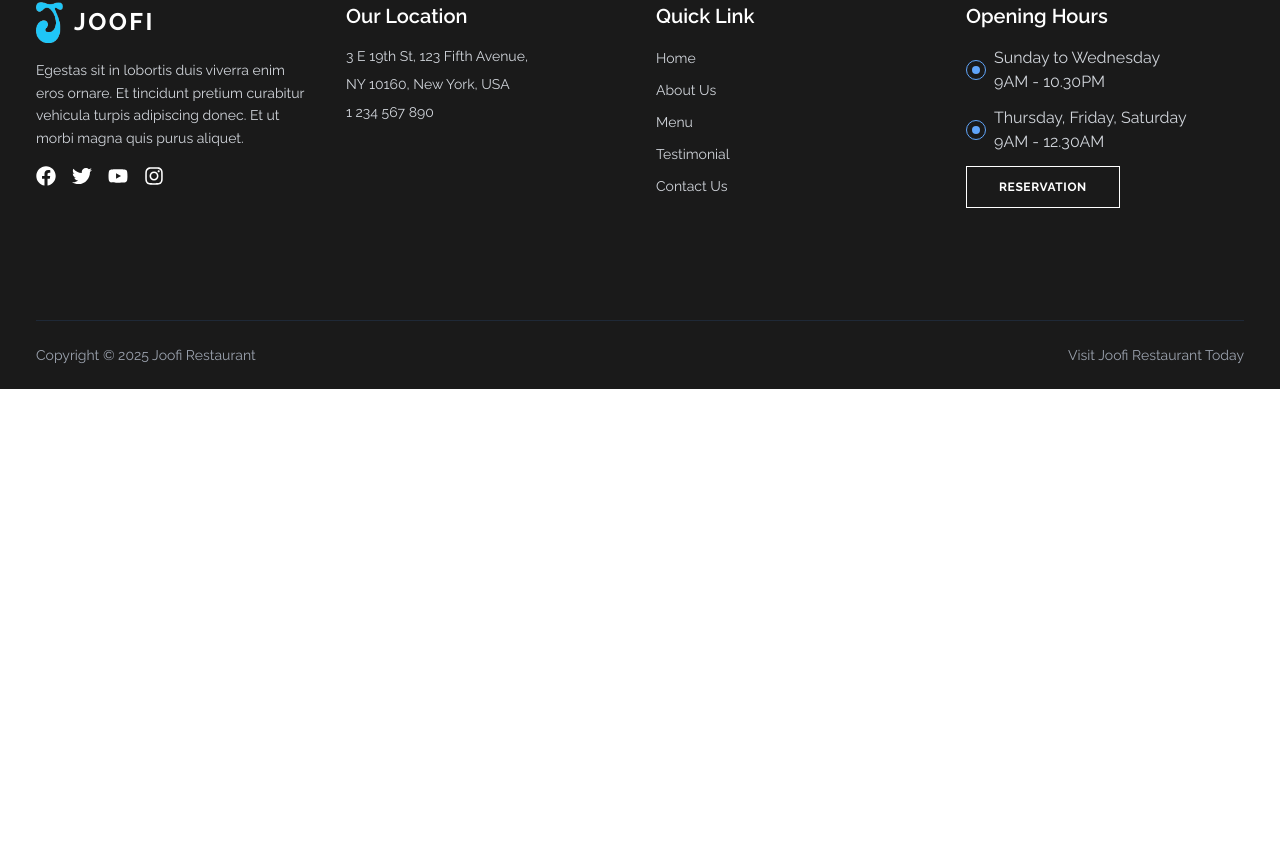
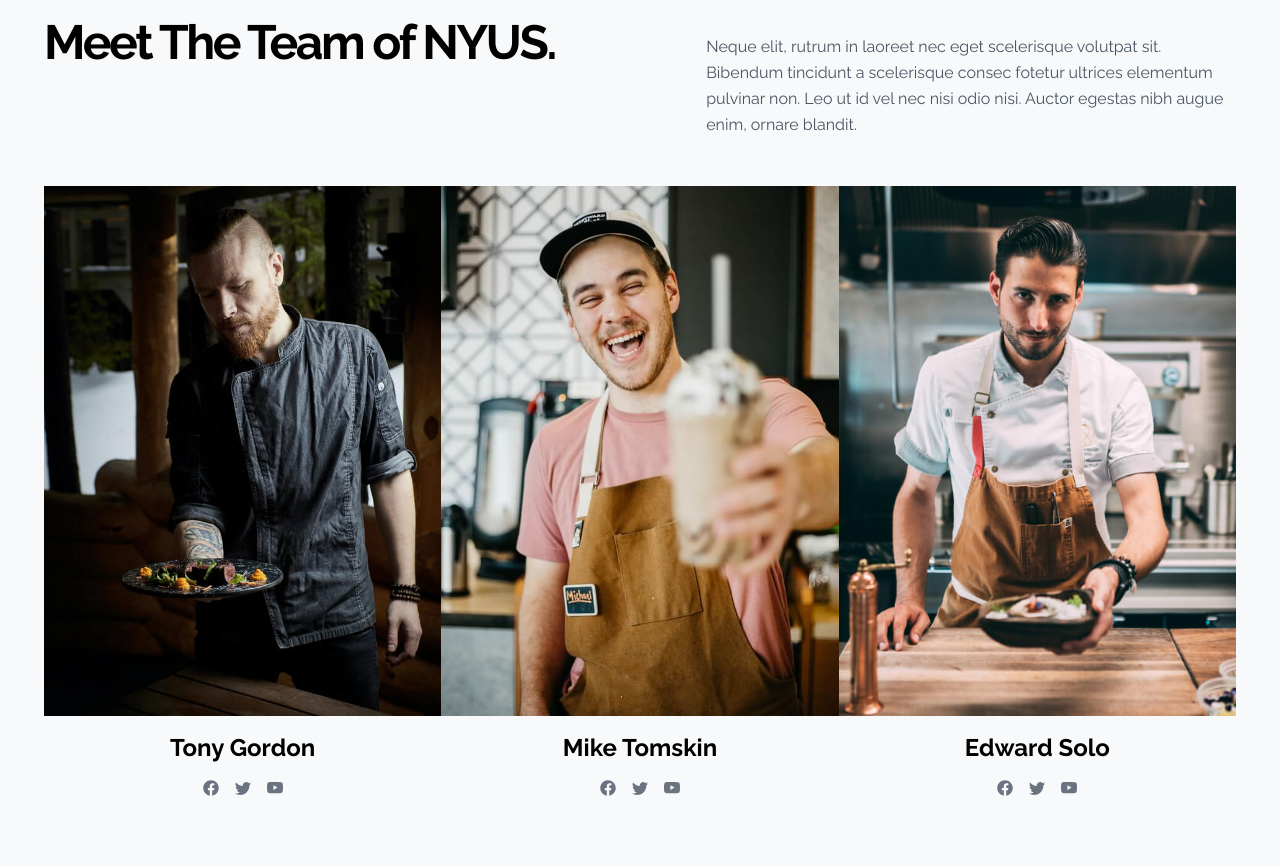
Before and after one commit to DhakalYukesh/restaurant-ecommerce, a Next.js app in the folder front-app/: page /about-us in a window 1280 px wide. Shown: the part 1974-2840 px from the top of the page. Before the commit the page ends 2363 px from the top, so only its background shows below. Built offline with nearby package versions, Linux system fonts and the light colour scheme.

Commit message:
add team1

```diff
--- a/front-app/app/(front)/about-us/page.tsx
+++ b/front-app/app/(front)/about-us/page.tsx
@@ -1,5 +1,6 @@
 import OurSpeciality from "@/components/about/ourSpeciality";
 import OurStory from "@/components/about/ourStory";
+import Team from "@/components/about/team1";
 import TitleBanner from "@/components/generic/title-banner";
 
 const page = () => {
@@ -13,6 +14,7 @@ const page = () => {
       </TitleBanner>
       <OurStory />
       <OurSpeciality />
+      <Team />
     </>
   );
 };
--- /dev/null
+++ b/front-app/components/about/team1.tsx
@@ -0,0 +1,97 @@
+import Image from "next/image";
+import Link from "next/link";
+import { BsTwitter, BsYoutube } from "react-icons/bs";
+import { FaFacebook } from "react-icons/fa";
+
+const Team = () => {
+  const team = [
+    {
+      name: "Tony Gordon",
+      image: "/images/chef-2.jpg",
+      social: {
+        facebook: "#",
+        twitter: "#",
+        youtube: "#",
+      },
+    },
+    {
+      name: "Mike Tomskin",
+      image: "/images/chef-1.jpg",
+      social: {
+        facebook: "#",
+        twitter: "#",
+        youtube: "#",
+      },
+    },
+    {
+      name: "Edward Solo",
+      image: "/images/chef-3.jpg",
+      social: {
+        facebook: "#",
+        twitter: "#",
+        youtube: "#",
+      },
+    },
+  ];
+
+  return (
+    <section className="py-12 md:py-24 lg:py-32 bg-[#F8F9FA]">
+      <div className="web-container px-4 md:px-6">
+        <div className="flex justify-between space-y-4">
+          <h2 className="text-3xl w-[1500px] md:text-4xl lg:text-5xl font-bold tracking-tighter">
+            Meet The Team of NYUS.
+          </h2>
+          <p className="flex mx-auto w-[1200px] text-gray-600 md:text-xl/relaxed lg:text-base/relaxed text-xl:text-xl/relaxed">
+            Neque elit, rutrum in laoreet nec eget scelerisque volutpat sit.
+            Bibendum tincidunt a scelerisque consec fotetur ultrices elementum
+            pulvinar non. Leo ut id vel nec nisi odio nisi. Auctor egestas nibh
+            augue enim, ornare blandit.
+          </p>
+        </div>
+        <div className="grid grid-cols-1 md:grid-cols-3 mt-12">
+          {team.map((member) => (
+            <div
+              key={member.name}
+              className="flex flex-col items-center space-y-4"
+            >
+              <div className="relative w-full aspect-[3/4] overflow-hidden">
+                <Image
+                  src={member.image}
+                  alt={member.name}
+                  fill
+                  className="object-cover"
+                  sizes="(max-width: 768px) 100vw, 33vw"
+                />
+              </div>
+              <h3 className="text-2xl font-bold">{member.name}</h3>
+              <div className="flex space-x-4">
+                <Link
+                  href={member.social.facebook}
+                  className="text-gray-500 hover:text-gray-900 transition-colors"
+                >
+                  <FaFacebook className="h-4 w-4" />
+                  <span className="sr-only">Facebook</span>
+                </Link>
+                <Link
+                  href={member.social.twitter}
+                  className="text-gray-500 hover:text-gray-900 transition-colors"
+                >
+                  <BsTwitter className="h-4 w-4" />
+                  <span className="sr-only">Twitter</span>
+                </Link>
+                <Link
+                  href={member.social.youtube}
+                  className="text-gray-500 hover:text-gray-900 transition-colors"
+                >
+                  <BsYoutube className="h-4 w-4" />
+                  <span className="sr-only">YouTube</span>
+                </Link>
+              </div>
+            </div>
+          ))}
+        </div>
+      </div>
+    </section>
+  );
+};
+export default Team;
```
